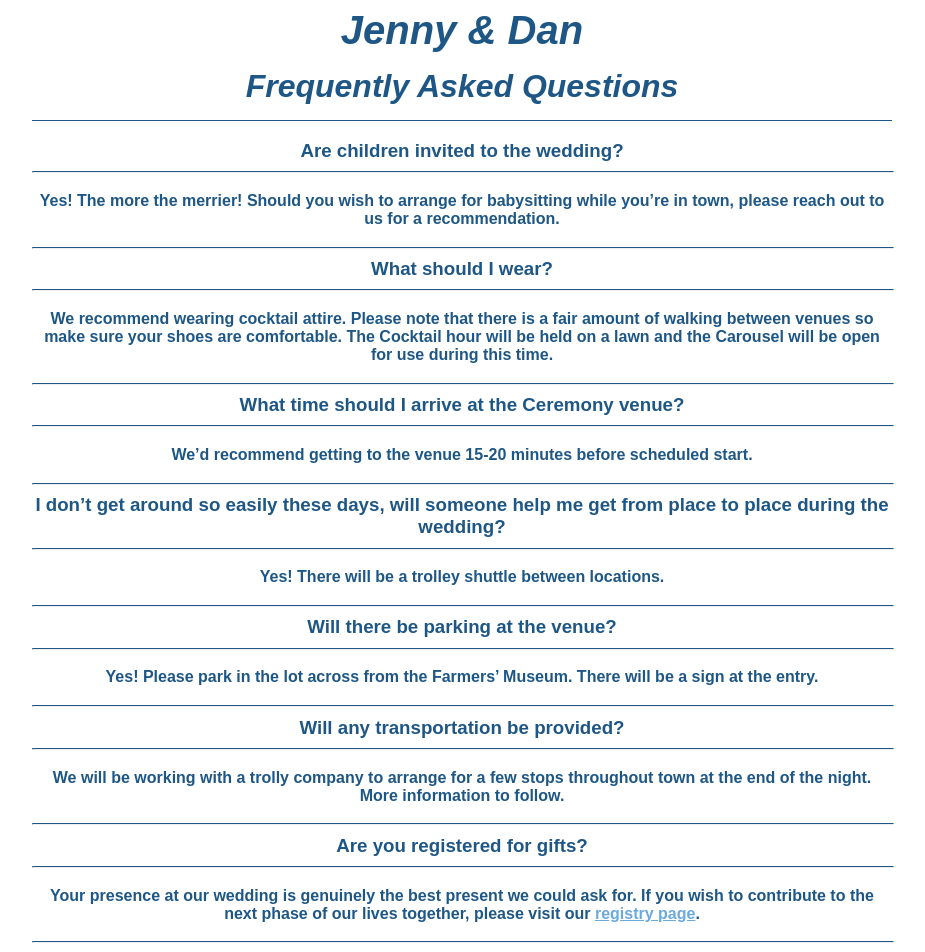
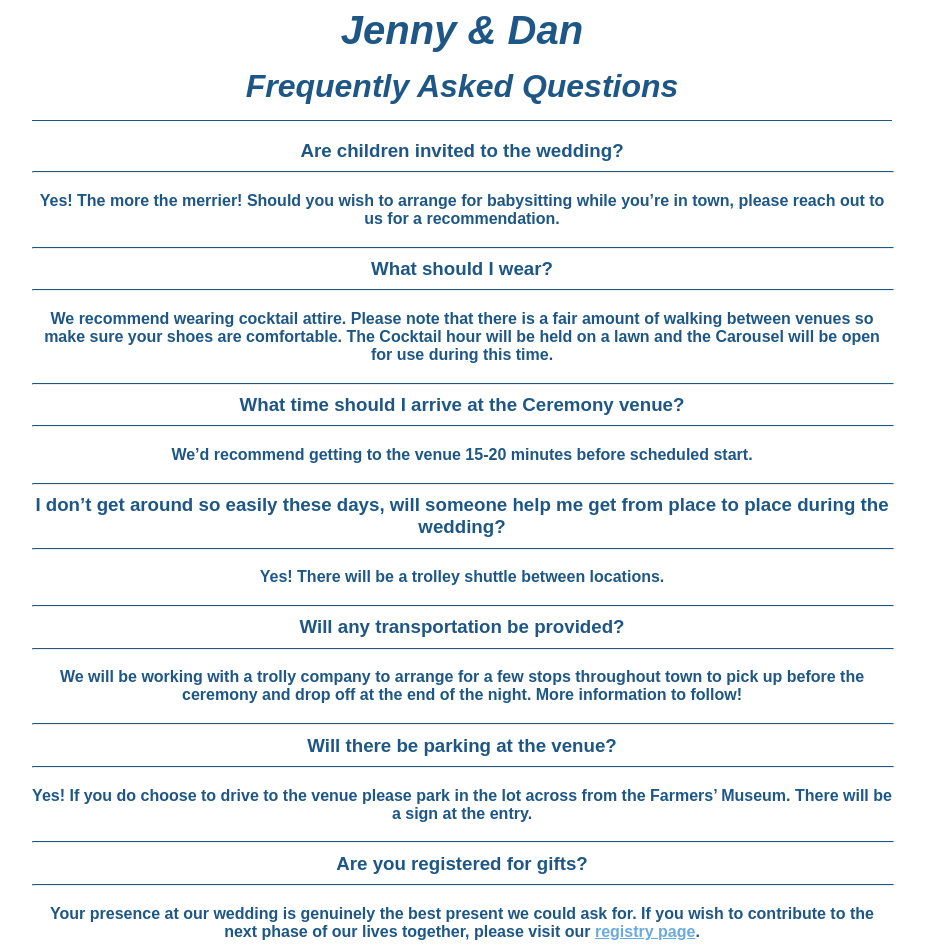
Before and after one commit to danomoseley/jennydan, a SvelteKit app: page /faq in a window 1280 px wide. Shown: the top 952 px of the page, without its empty margins (178-1103 px from the left). Built offline with nearby package versions, Linux system fonts and the light colour scheme.

Commit message:
Update FAQ

```diff
--- a/src/routes/faq/+page.svelte
+++ b/src/routes/faq/+page.svelte
@@ -32,14 +32,14 @@
     </li>
     <li>
       <ul>
-        <li><h3><hr>Will there be parking at the venue?<hr></h3></li>
-        <li>Yes! Please park in the lot across from the Farmers’ Museum. There will be a sign at the entry.</li>
+        <li><h3><hr>Will any transportation be provided?<hr></h3></li>
+        <li>We will be working with a trolly company to arrange for a few stops throughout town to pick up before the ceremony and drop off at the end of the night. More information to follow!</li>
       </ul>
     </li>
     <li>
       <ul>
-        <li><h3><hr>Will any transportation be provided?<hr></h3></li>
-        <li>We will be working with a trolly company to arrange for a few stops throughout town at the end of the night. More information to follow.</li>
+        <li><h3><hr>Will there be parking at the venue?<hr></h3></li>
+        <li>Yes! If you do choose to drive to the venue please park in the lot across from the Farmers’ Museum. There will be a sign at the entry.</li>
       </ul>
     </li>
     <li>
```
